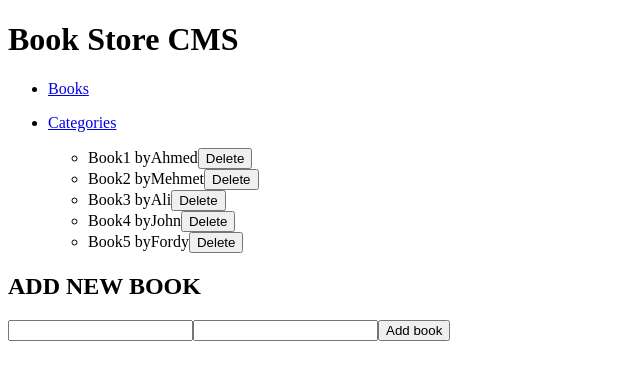
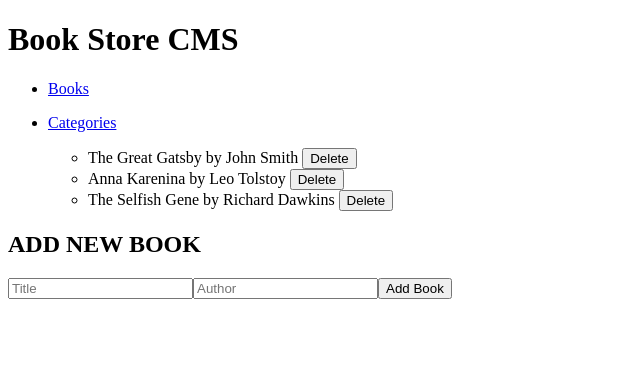
Before and after one commit to husush23/Book-Store, a React (Create React App) app: page / in a window 1280 px wide. Shown: the top 380 px of the page, without its empty margins (0-640 px from the left). Built offline with nearby package versions, Linux system fonts and the light colour scheme.

Commit message:
Files icluded

```diff
--- a/src/components/Book.jsx
+++ b/src/components/Book.jsx
@@ -1,17 +1,20 @@
+/*eslint-disable*/
 import React from 'react';
 import PropTypes from 'prop-types';
 
 function Book(props) {
-  const { title, author } = props;
+  const {title, author, id, handleDelete} = props;
+
+  const handleClick = () => {
+    handleDelete(id);
+  };
+
   return (
     <div>
       <ul>
         <li>
-          {title}
-          {' '}
-          by
-          {author}
-          <button type="button">Delete</button>
+          {title} by {author}&nbsp;
+          <button onClick={handleClick}>Delete</button>
         </li>
       </ul>
     </div>
@@ -21,5 +24,8 @@ function Book(props) {
 Book.propTypes = {
   title: PropTypes.string.isRequired,
   author: PropTypes.string.isRequired,
+  id: PropTypes.string.isRequired,
+  handleDelete: PropTypes.func.isRequired,
 };
+
 export default Book;
--- a/src/components/BookForm.jsx
+++ b/src/components/BookForm.jsx
@@ -1,13 +1,52 @@
-import React from 'react';
+/*eslint-disable*/
+import React, {useState} from 'react';
+import {useDispatch} from 'react-redux';
+import {addBook} from '../redux/bookSlice';
 
 function BookForm() {
+  const dispatch = useDispatch();
+  const [title, setTitle] = useState('');
+  const [author, setAuthor] = useState('');
+
+  const handleChange = e => {
+    if (e.target.name === 'title') {
+      setTitle(e.target.value);
+    } else if (e.target.name === 'author') {
+      setAuthor(e.target.value);
+    }
+  };
+
+  const handleSubmit = e => {
+    e.preventDefault();
+
+    if (title && author) {
+      dispatch(addBook({title, author}));
+
+      // Reset input fields
+      setTitle('');
+      setAuthor('');
+    }
+  };
+
   return (
     <div>
       <h2>ADD NEW BOOK</h2>
-      <form>
-        <input type="text" name="title" />
-        <input type="text" name="author" />
-        <button type="submit">Add book</button>
+      <form onSubmit={handleSubmit}>
+        <input
+          type='text'
+          name='title'
+          value={title}
+          onChange={handleChange}
+          placeholder='Title'
+        />
+        <input
+          type='text'
+          name='author'
+          value={author}
+          onChange={handleChange}
+          placeholder='Author'
+        />
+        <button type='submit'>Add Book</button>
       </form>
     </div>
   );
--- a/src/components/BookList.jsx
+++ b/src/components/BookList.jsx
@@ -1,21 +1,30 @@
+/*eslint-disable*/
 import React from 'react';
 import Book from './Book';
 import BookForm from './BookForm';
+import {useSelector, useDispatch} from 'react-redux';
+import {removeBook} from '../redux/bookSlice';
 
 function BookList() {
-  const randomBooks = [
-    { title: 'Book1', id: 1, author: 'Ahmed' },
-    { title: 'Book2', id: 2, author: 'Mehmet' },
-    { title: 'Book3', id: 3, author: 'Ali' },
-    { title: 'Book4', id: 4, author: 'John' },
-    { title: 'Book5', id: 5, author: 'Fordy' },
-  ];
+  const bookList = useSelector(state => state.books.books);
+  const dispatch = useDispatch();
+
+  const handleDelete = id => {
+    dispatch(removeBook({id}));
+  };
 
   return (
     <div>
       <ul>
-        {randomBooks.map((book) => (
-          <Book title={book.title} key={book.id} author={book.author} />
+        {bookList.map(book => (
+          <Book
+            key={book.item_id}
+            title={book.title}
+            author={book.author}
+            category={book.category}
+            id={book.item_id}
+            handleDelete={handleDelete}
+          />
         ))}
       </ul>
       <BookForm />
--- a/src/index.js
+++ b/src/index.js
@@ -1,11 +1,15 @@
 import React from 'react';
 import ReactDOM from 'react-dom/client';
+import { Provider } from 'react-redux';
+import store from './redux/store';
 import './index.css';
 import App from './App';
 
 const root = ReactDOM.createRoot(document.getElementById('root'));
 root.render(
   <React.StrictMode>
-    <App />
+    <Provider store={store}>
+      <App />
+    </Provider>
   </React.StrictMode>,
 );
--- a/src/redux/bookSlice.js
+++ b/src/redux/bookSlice.js
@@ -2,24 +2,47 @@
 import {createSlice} from '@reduxjs/toolkit';
 import {nanoid} from 'nanoid';
 
-const initialBook = [];
+const initialState = {
+  books: [
+    {
+      item_id: 'item1',
+      title: 'The Great Gatsby',
+      author: 'John Smith',
+      category: 'Fiction',
+    },
+    {
+      item_id: 'item2',
+      title: 'Anna Karenina',
+      author: 'Leo Tolstoy',
+      category: 'Fiction',
+    },
+    {
+      item_id: 'item3',
+      title: 'The Selfish Gene',
+      author: 'Richard Dawkins',
+      category: 'Nonfiction',
+    },
+  ],
+};
+
 const bookSlice = createSlice({
   name: 'book',
-  initialBook,
+  initialState,
   reducers: {
-    addBook: (state, action) => ({
-      ...state,
-      books: {
-        id: nanoid(),
-        title: action.payload.title,
-        author: action.payload.author,
-        category: action.payload.category,
-      },
-    }),
-    removeBook: (state, action) => ({
-      ...state,
-      books: state.books.filter(book => book.id !== action.payload.id),
-    }),
+    addBook: (state, action) => {
+      const {title, author, category} = action.payload;
+      state.books.push({
+        item_id: nanoid(),
+        title,
+        author,
+        category,
+      });
+    },
+    removeBook: (state, action) => {
+      state.books = state.books.filter(
+        book => book.item_id !== action.payload.id
+      );
+    },
   },
 });
 
```
